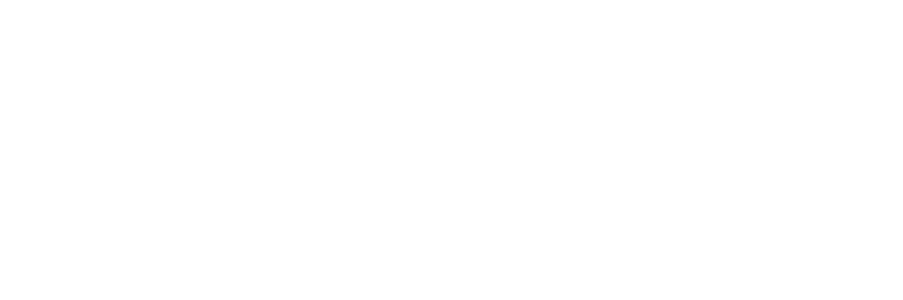
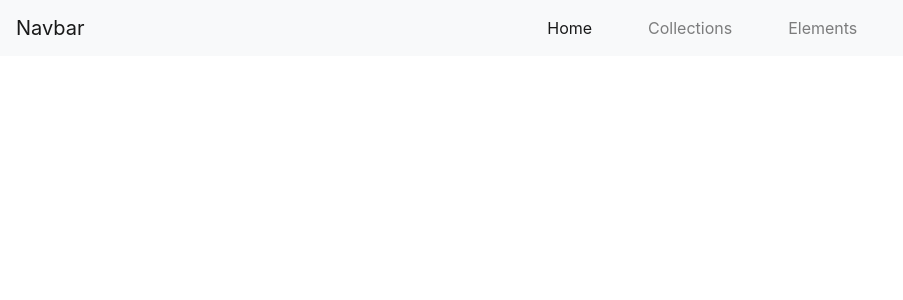
Before and after one commit to LavdrimSadiki/Angular2021, an Angular app: page / in a window 1280 px wide. Shown: the top 300 px of the page, without its empty margins (0-903 px from the left). Built offline with nearby package versions, Linux system fonts and the light colour scheme.

Commit message:
shtimi i router link

```diff
--- a/src/app/app-routing.module.ts
+++ b/src/app/app-routing.module.ts
@@ -1,12 +1,12 @@
 import { NgModule } from '@angular/core';
-import { CommonModule } from '@angular/common';
+import {RouterModule, Routes} from '@angular/router';
 
+const routes: Routes = [];
 
 
 @NgModule({
-  declarations: [],
-  imports: [
-    CommonModule
-  ]
+  imports: [RouterModule.forRoot(routes)],
+  exports: [RouterModule]
+
 })
 export class AppRoutingModule { }
--- a/src/app/app.component.html
+++ b/src/app/app.component.html
@@ -1,2 +1,21 @@
+<nav class="navbar navbar-expand-lg navbar-light bg-light">
+  <a class="navbar-brand" href="#">Navbar</a>
+  <button class="navbar-toggler" type="button" data-toggle="collapse" data-target="#navbarNav" aria-controls="navbarNav" aria-expanded="false" aria-label="Toggle navigation">
+    <span class="navbar-toggler-icon"></span>
+  </button>
+  <div class="collapse navbar-collapse d-flex justify-content-center " id="navbarNav">
+    <ul class="navbar-nav  ">
+      <li class="nav-item active">
+        <a class="nav-link pl-5" >Home <span class="sr-only">(current)</span></a>
+      </li>
+      <li class="nav-item">
+        <a class="nav-link pl-5" routerLink="/collections">Collections</a>
+      </li>
+      <li class="nav-item">
+        <a class="nav-link pl-5" routerLink="/elements">Elements</a>
+      </li>
 
+    </ul>
+  </div>
+</nav>
 <router-outlet></router-outlet>
```
